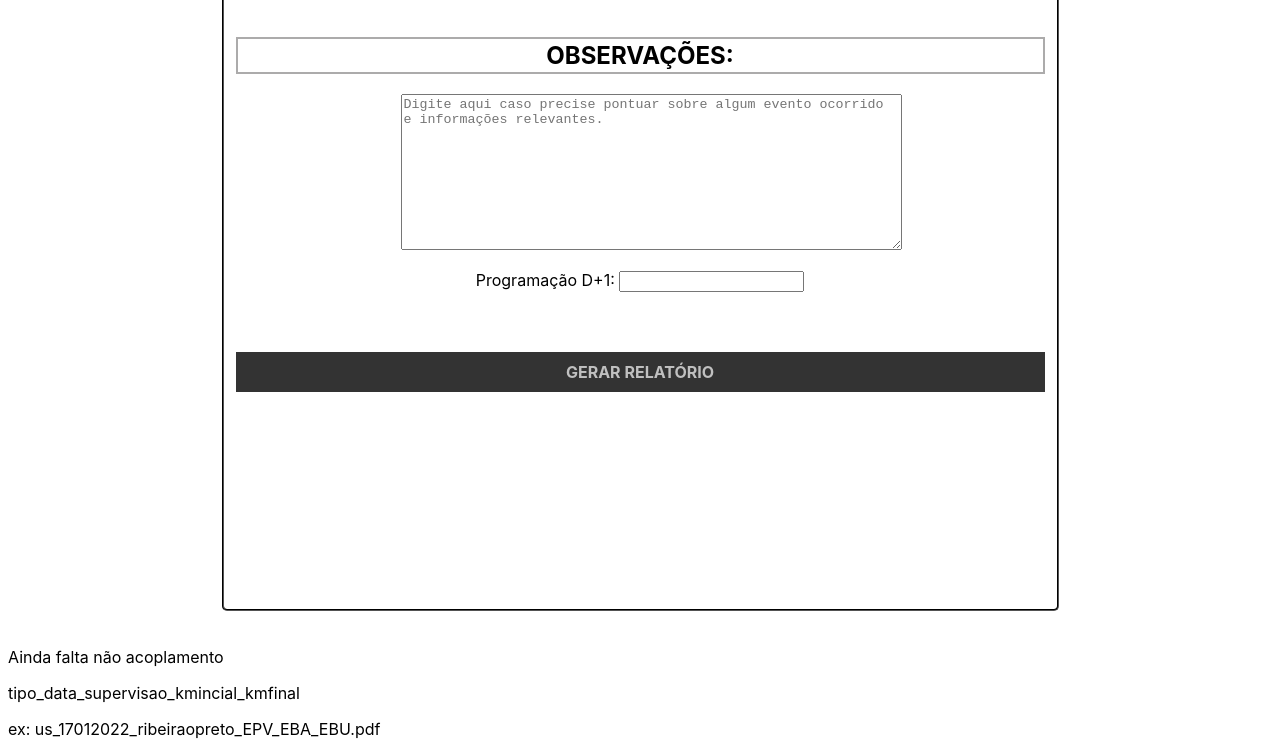
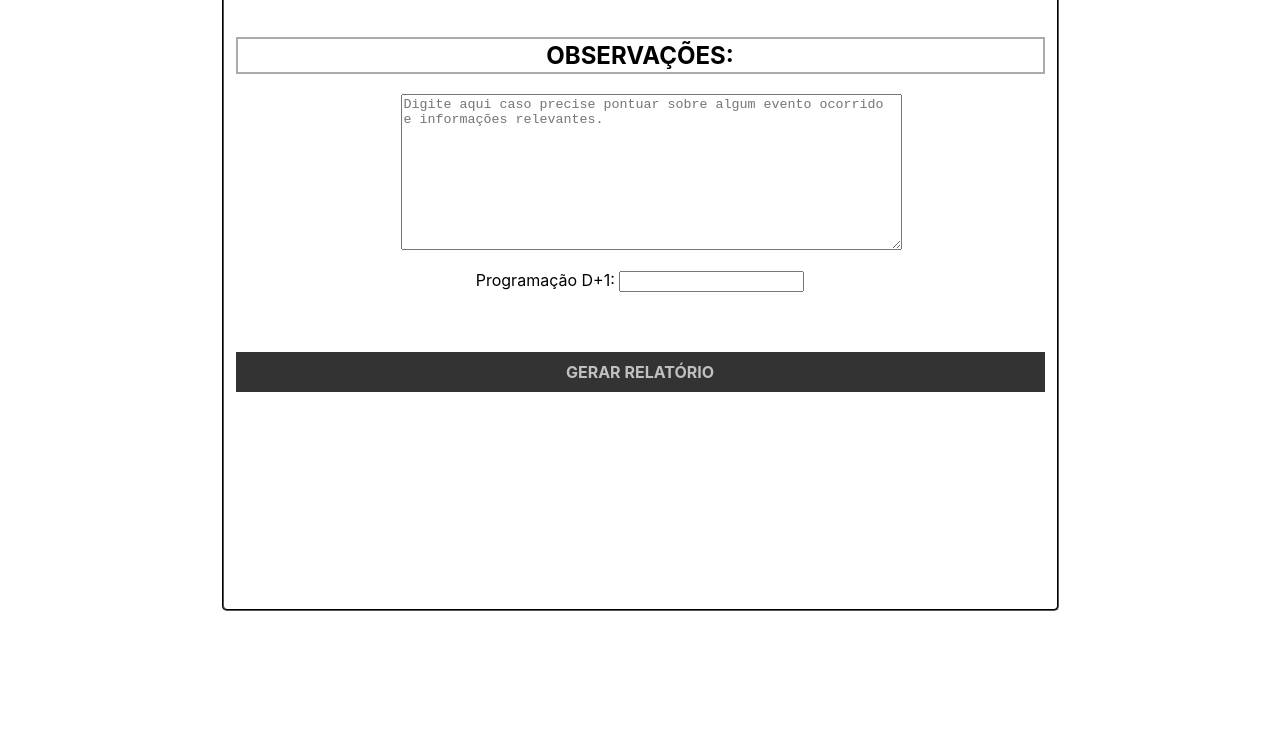
Before and after one commit to engjoaovictor/form-teste, a plain HTML site: page index.html in a window 1280 px wide. Shown: the part 2705-3460 px from the top of the page. After the commit the page ends 3344 px from the top, so only its background shows below. Drawn offline with Linux system fonts and the light colour scheme.

Commit message:
Update index.html

```diff
--- a/index.html
+++ b/index.html
@@ -256,10 +256,6 @@
         gerarpdf41(),gerarpdf42(),gerarpdf43(),gerarpdf44(),criarpdf(),print()">
     </fieldset> <br>
 
-    <p> Ainda falta não acoplamento </p>
-    <p> tipo_data_supervisao_kmincial_kmfinal </p>
-    <p> ex: us_17012022_ribeiraopreto_EPV_EBA_EBU.pdf</p>
-
 <!-------------------------------->
 <!-- Relatório que será impresso-->
     <div class="relatorio" id="relatorio" hidden>
@@ -326,7 +322,7 @@
                         <th id="p1-resposta"></th>
                         <th id="p2-resposta"></th>
                     </tr>
-                </table><br><br>
+                </table> <br> <br> <br> <br> <br> <br> <br> <br> <br> <br> <br> <br> <br> <br> <br> <br> <br> <br> <br> <br> <br> <br> <br> <br> <br> <br> <br> <br> <br> <br> <br> <br> <br> <br>
 
         <h2>EVIDÊNCIAS</h2>
             <P>Evidências de pontos críticos encontrados:</P>
@@ -371,7 +367,7 @@
                         <th id="obs-resposta11"></th>
                         <th id="obs-resposta12"></th>
                     </tr>
-                </table> <br><br>
+                </table> <br> <br> <br> <br> <br> <br>
 
         <h2>MACRO 20</h2>
                 <table>
```
